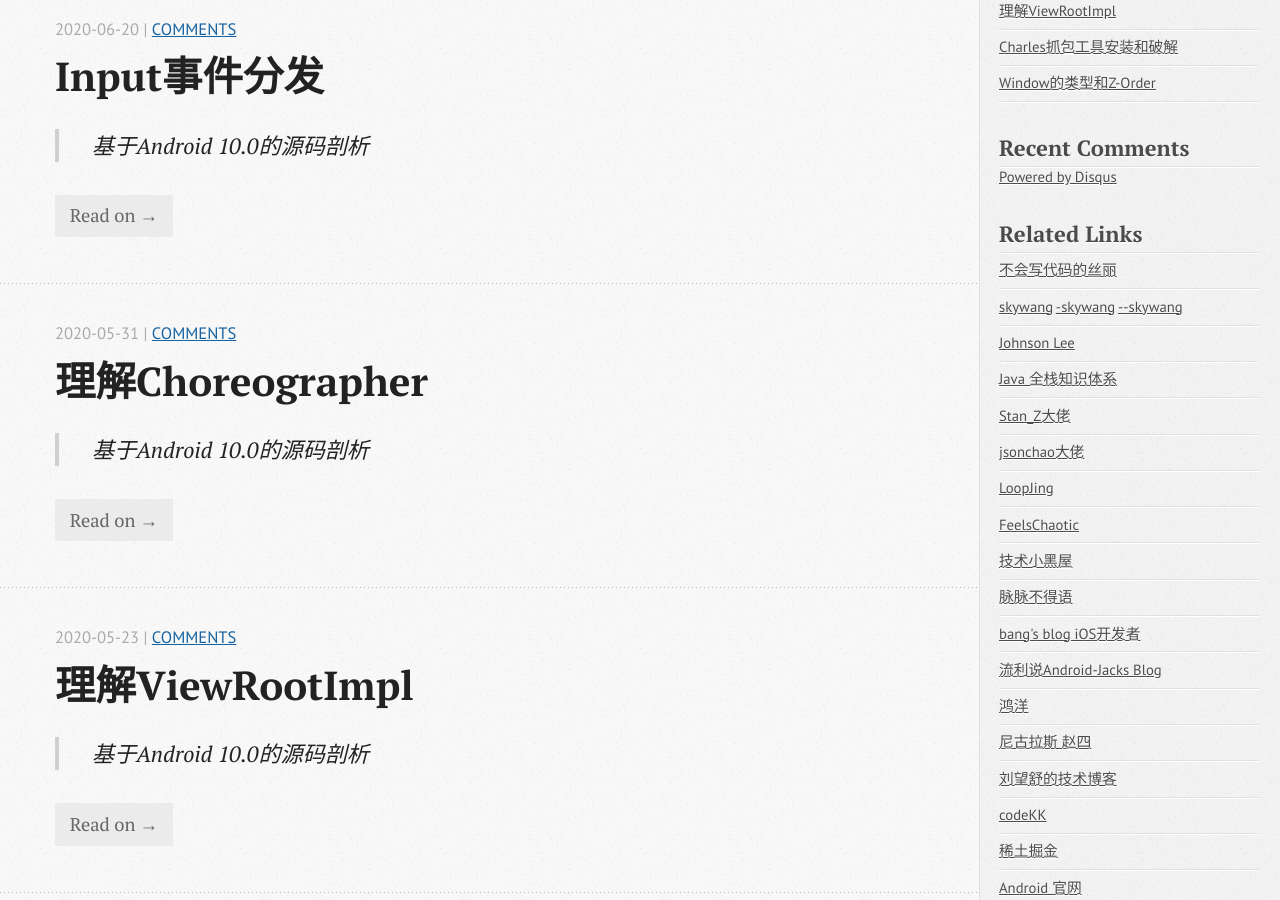
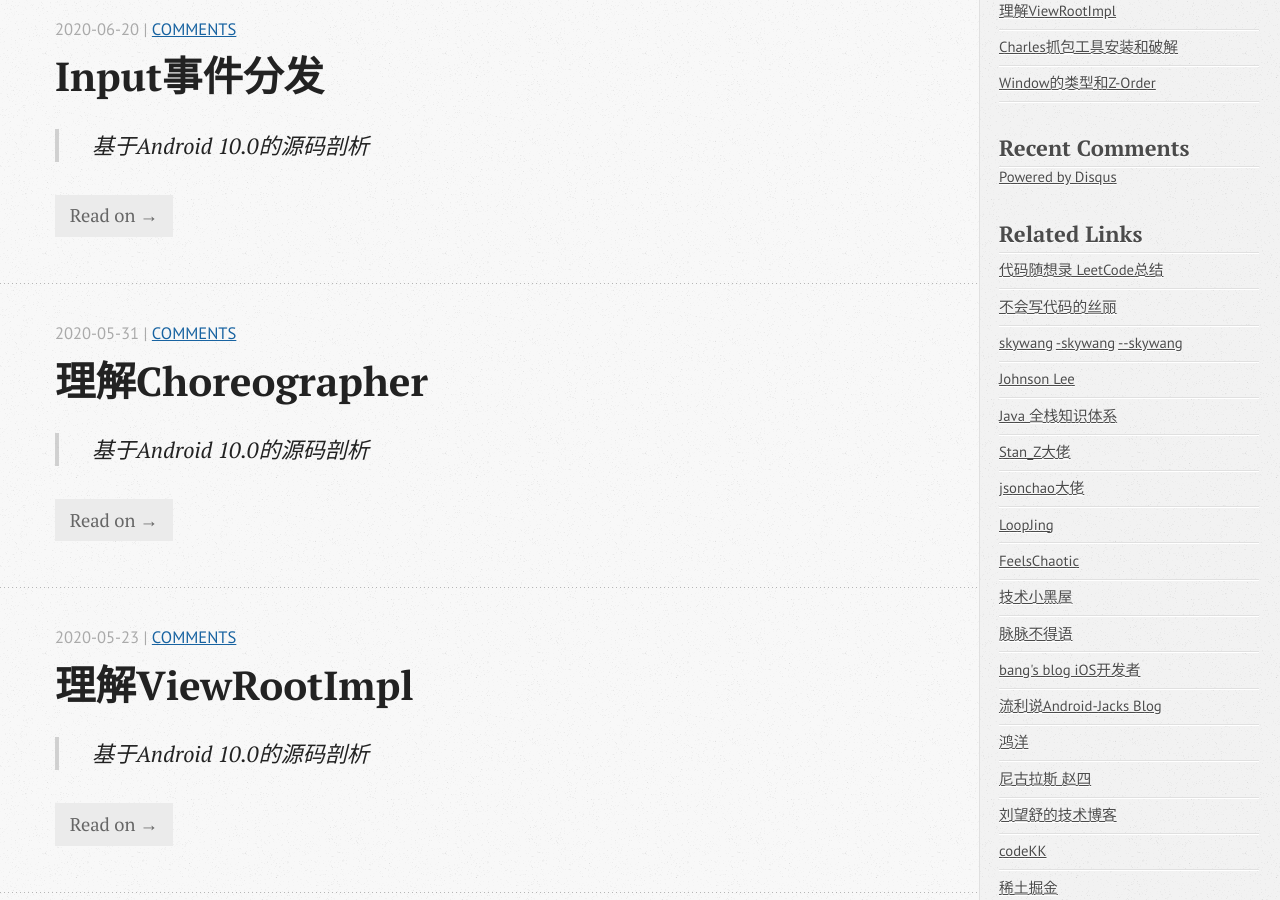
Before and after one commit to wangxinghe/wangxinghe.github.io, a Jekyll site: the page built from index.html, in a window 1280 px wide and 900 px high, scrolled down 1481 px. Built offline with Jekyll 4.4.1, drawn with Linux system fonts in a browser that asks for light colours; the list of posts is cut into pages by our own code; comment, search, counter and statistics services are not loaded.

Commit message:
update fl

```diff
--- a/_includes/asides/friendlink.html
+++ b/_includes/asides/friendlink.html
@@ -1,6 +1,9 @@
 <section>
 	<h1>Related Links</h1>
 	<ul id="recent_posts">
+      <li class="post">
+            <a href="https://programmercarl.com/">代码随想录 LeetCode总结</a>
+      </li>
       <li class="post">
             <a href="https://fanmingyi.blog.csdn.net/">不会写代码的丝丽</a>
       </li>
```
